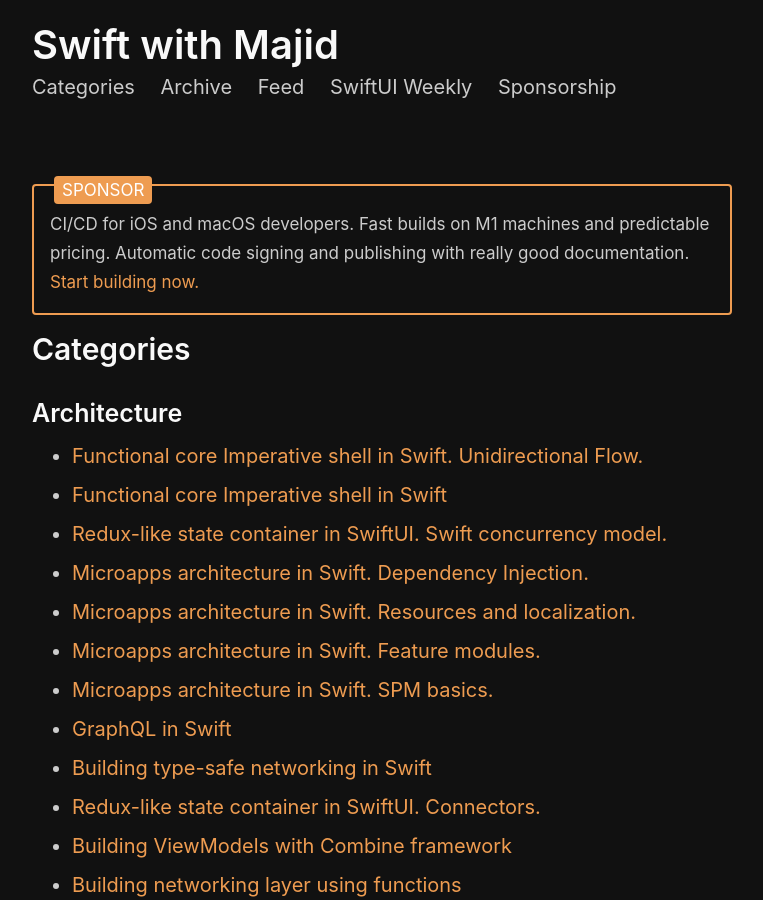
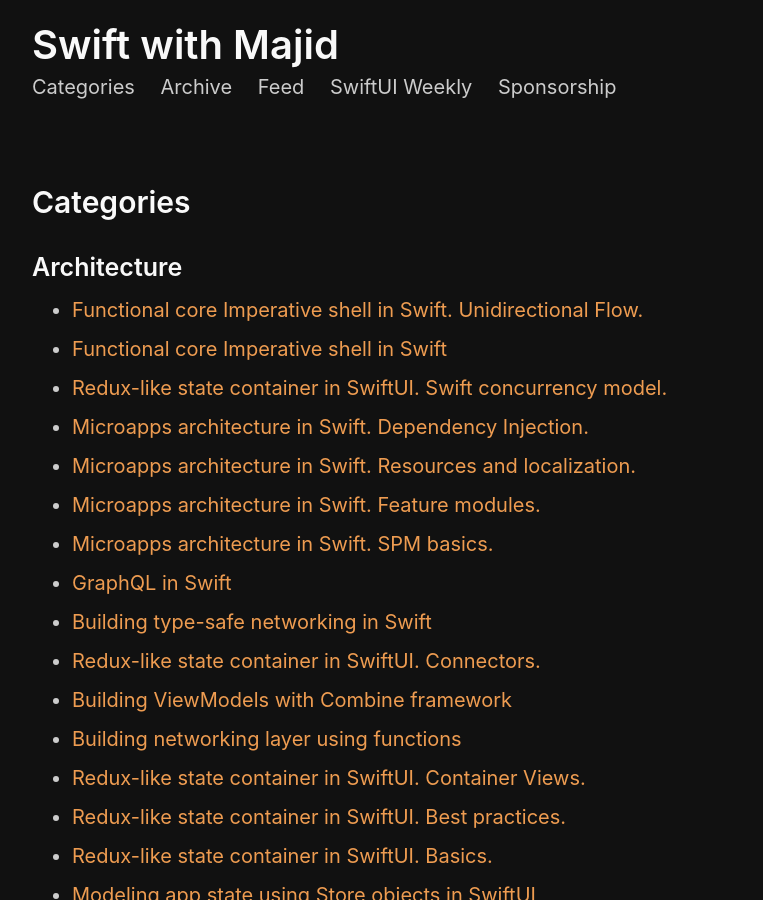
Before and after one commit to mecid/mecid.github.io, a Jekyll site: the page built from categories.html, in a window 1280 px wide and 900 px high. Shown: the whole window, without its empty margins (258-1021 px from the left). Built offline with Jekyll 4.4.1, drawn with Linux system fonts in a browser that asks for light colours.

Commit message:
ads disabled

```diff
--- a/_includes/friends.html
+++ b/_includes/friends.html
@@ -1,5 +1,5 @@
-<div class="ads">
-    <span>
-        CI/CD for iOS and macOS developers. Fast builds on M1 machines and predictable pricing. Automatic code signing and publishing with really good documentation. <a href="https://codemagic.io/ios-continuous-integration?utm_source=majid_website&utm_medium=majid&utm_campaign=ios_sponsorship">Start building now.</a>
-    </span>
-</div>
+<!--<div class="ads">-->
+<!--    <span>-->
+<!--        CI/CD for iOS and macOS developers. Fast builds on M1 machines and predictable pricing. Automatic code signing and publishing with really good documentation. <a href="https://codemagic.io/ios-continuous-integration?utm_source=majid_website&utm_medium=majid&utm_campaign=ios_sponsorship">Start building now.</a>-->
+<!--    </span>-->
+<!--</div>-->
```
